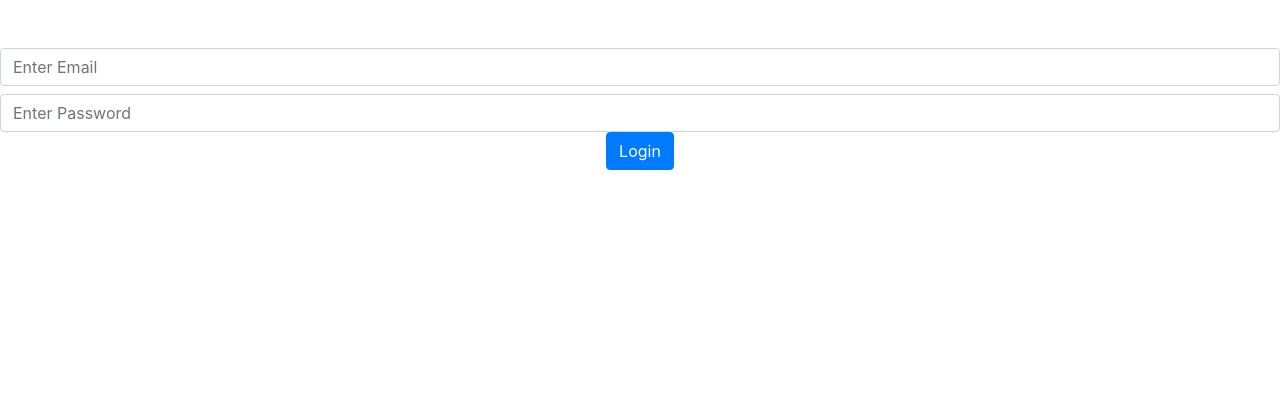
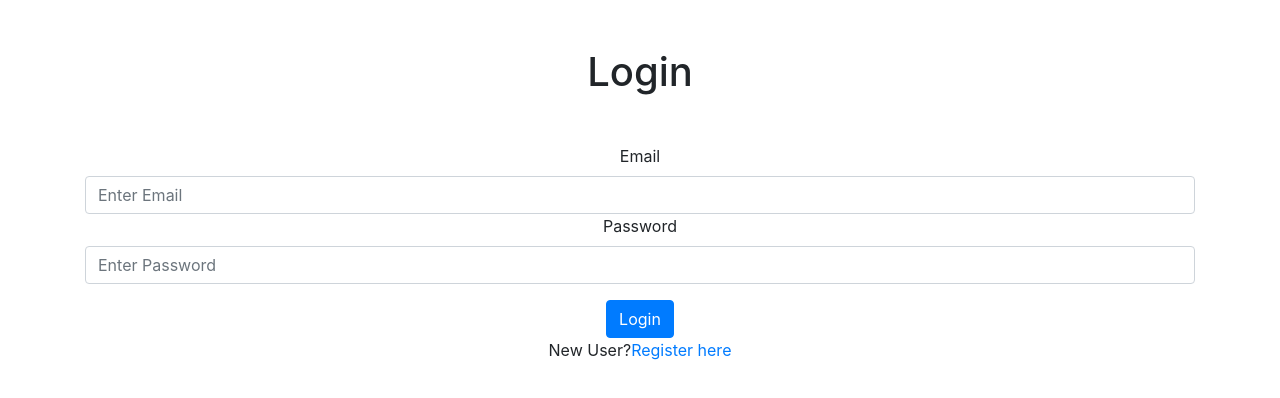
Before and after one commit to ameyapoteyofficial/Bed-and-Breakfast, a React (Create React App) app in the folder client/: page / in a window 1280 px wide. Shown: the top 398 px of the page. Built offline with nearby package versions, Linux system fonts and the light colour scheme.

Commit message:
Added Register Page and made some Changes in Login Page

```diff
--- a/client/src/App.js
+++ b/client/src/App.js
@@ -2,15 +2,21 @@
 import './App.css';
 import { BrowserRouter as Router, Route, Switch } from 'react-router-dom';
 import LoginPage from './components/login';
+import RegisterPage from './components/register';
+
+import {
+  Login,
+  Register,
+} from './components/paths';
+
 function App() {
   return (
     <div className="App">
 
      <Router>
        <Switch>
-        <Route exact path="/">
-          <LoginPage></LoginPage>
-        </Route>
+        <Route exact path={Login} component={LoginPage} />
+        <Route exact path={Register} component={RegisterPage} />
        </Switch>
       </Router>
 
--- /dev/null
+++ b/client/src/components/footer-file.js
@@ -0,0 +1,10 @@
+import React from "react";
+
+export default function Footer(props){
+    return(
+        <span>
+            {props.text}
+            <a href={props.url}>{props.name} here</a>
+        </span>
+    );
+}
--- /dev/null
+++ b/client/src/components/formcontent.js
@@ -0,0 +1,16 @@
+import React from "react";
+import Form from "react-bootstrap/Form";
+
+function Formcontent(props){
+    return(
+        <div>
+            <Form.Group id={props.id}>
+                <Form.Label>{props.label}</Form.Label>
+                <Form.Control type={props.type} value={props.value} onChange={props.onChange}
+                className={props.className} placeholder={props.placeholder}/>
+            </Form.Group>
+        </div>
+    );
+}
+
+export default Formcontent;
--- a/client/src/components/login.js
+++ b/client/src/components/login.js
@@ -1,6 +1,9 @@
 import React, {Component, Fragment, useEffect, useState} from "react";
 import axios from "axios";
+import Formcontent from "./formcontent"
 import { withRouter } from "react-router-dom";
+import { Register } from "./paths";
+import Footer from "./footer-file";
 import { setUserEmail, setUserToken } from "./userTokens";
 
 class LoginPage extends Component{
@@ -23,7 +26,7 @@ class LoginPage extends Component{
     onSubmitForm(e) {
         e.preventDefault();
 
-        if(this.state.emailId === "admin"){
+        if(this.state.emailId === "admin" && this.state.password === "admin"){
             setUserToken("adminToken");
             setUserEmail("admin");
             this.setState({
@@ -56,23 +59,29 @@ class LoginPage extends Component{
     }
     render(){
     return (
+        <div className="container mt-5">
+        <h1> Login </h1>
         <form className = "mt-5" onSubmit= {this.onSubmitForm}>
-                    <input
+                    <Formcontent
+                        id = "email"
                         type = "text"
-                        className = "form-control  mt-2"
+                        label = "Email"
                         value = {this.state.emailId}
                         placeholder = "Enter Email"
                         onChange = {this.setEmailId.bind(this)}
                         />
-                    <input
+                    <Formcontent
+                        id = "password"
                         type = "password"
-                        className = "form-control  mt-2"
+                        label = "Password"
                         value = {this.state.password}
                         placeholder = "Enter Password"
                         onChange = {this.setPassword.bind(this)}
                         />
-                <button type="submit" className="btn btn-primary">Login</button>
+                <button type="submit" className="btn btn-primary mt-3">Login</button>
         </form>
+        <Footer url={Register} text="New User?" name="Register"/>
+        </div>
     );
     }
 }
--- /dev/null
+++ b/client/src/components/paths.js
@@ -0,0 +1,2 @@
+export const Login = "/";
+export const Register = "/register";
--- /dev/null
+++ b/client/src/components/register.js
@@ -0,0 +1,159 @@
+import React, {Component, Fragment, useEffect, useState} from "react";
+import axios from "axios";
+import Formcontent from "./formcontent"
+import { withRouter } from "react-router-dom";
+import { Login } from "./paths";
+import Footer from "./footer-file";
+import { getUserToken } from "./userTokens";
+
+class RegisterPage extends Component {
+    constructor(props){
+        super(props);
+        if (getUserToken() != null){
+            props.history.push("/");
+        }
+
+        this.onSubmitForm = this.onSubmitForm.bind(this);
+
+        this.state = {
+            name: "",
+            emailId: "",
+            password: "",
+            confirmPassword: "",
+        };
+      }
+        setName(e) {
+            this.setState({ name: e.target.value });
+        }
+
+        setEmailId(e) {
+            this.setState({ emailId: e.target.value });
+        }
+
+        setPassword(e) {
+            this.setState({ password: e.target.value });
+        }
+
+        setConfirmPassword(e) {
+            this.setState({ confirmPassword: e.target.value });
+        }
+
+        onSubmitForm(e) {
+            e.preventDefault();
+
+            if(this.state.name === "" || this.state.emailId === "" || this.state.password === "" || this.state.confirmPassword === ""){
+                alert("Please enter all fields");
+                this.setState({
+                    name : "",
+                    emailId : "",
+                    password : "",
+                    confirmPassword : "",
+                });
+                return;
+            }
+
+            if(this.state.password !== this.state.confirmPassword){
+                alert("Passwords dont match");
+                this.setState({
+                    name : "",
+                    emailId : "",
+                    password : "",
+                    confirmPassword : "",
+                });
+                return;
+            }
+
+            const emailPattern = /^[a-zA-Z0-9]+@[a-zA-Z0-9]+\.[a-zA-Z]+/;
+            const passwordPattern = /(?=.*[0-9])(?=.*[A-Z])(?=.*[!@#$%^&*+]).{6,}/;
+
+            if (!emailPattern.test(this.state.emailId)) {
+                alert("Please enter a valid Email id ");
+                this.setState({
+                    name : "",
+                    emailId : "",
+                    password : "",
+                    confirmPassword : "",
+                });
+                return;
+              }
+
+              if (!passwordPattern.test(this.state.password)) {
+                alert("The password field should contain at least six characters, one uppercase letter, one number and one special character");
+                this.setState({
+                    name : "",
+                    emailId : "",
+                    password : "",
+                    confirmPassword : "",
+                });
+                return;
+              }
+
+            const registerObject = {
+                Name: this.state.name,
+                Email: this.state.emailId,
+                Password: this.state.password
+              };
+
+            axios.post("http://localhost:5000/api/users/register", registerObject).then((res) => {
+                if (res.status === 200) {
+                    this.setState({
+                      name : "",
+                      emailId : "",
+                      password : "",
+                      confirmPassword : "",
+                    });
+                  } else {
+                    alert("error"+ res.json);
+                    return;
+                  }
+                this.props.history.push("/");
+            });
+        }
+
+    render(){
+        return (
+            <div className="container mt-5">
+            <h1> Register </h1>
+            <form className = "mt-5" onSubmit= {this.onSubmitForm}>
+                    <Formcontent
+                        id = "name"
+                        type = "text"
+                        label = "Name"
+                        value = {this.state.name}
+                        placeholder = "Enter Name"
+                        onChange = {this.setName.bind(this)}
+                        />
+                    <Formcontent
+                        id = "email"
+                        type = "text"
+                        label = "Email"
+                        value = {this.state.emailId}
+                        placeholder = "Enter Email"
+                        onChange = {this.setEmailId.bind(this)}
+                        />
+                    <Formcontent
+                        id = "password"
+                        type = "password"
+                        label = "Password"
+                        value = {this.state.password}
+                        placeholder = "Enter Password"
+                        onChange = {this.setPassword.bind(this)}
+                        />
+                    <Formcontent
+                        id = "confirmpassword"
+                        type = "password"
+                        label = "Confirm Password"
+                        value = {this.state.confirmPassword}
+                        placeholder = "Re enter the Password"
+                        onChange = {this.setConfirmPassword.bind(this)}
+                        />
+                <button type="submit" className="btn btn-primary mt-3">Register</button>
+        </form>
+        <Footer url={Login} text="New User?" name="Login"/>
+        </div>
+        );
+    }
+
+}
+
+export default withRouter(RegisterPage);
```
Also changed, not shown: 1 other file (tests, documents, lock files or other folders).
